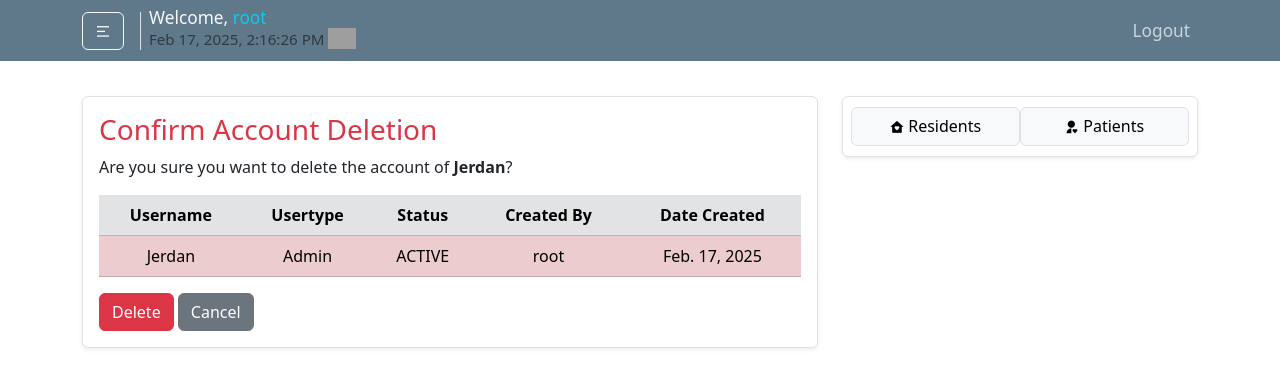
After one commit to Jerdzdidan/WeCareProject, a Django app: page /users/delete-confirm/5/ in a window 1280 px wide. The commit adds this page. Shown: the top 388 px of the page. Run offline with Django 5.2, Linux system fonts and the light colour scheme; a user stored in the database is signed in; data comes from the database, SQL or seed files in the repository; both versions use the stored data as it was after the commit; some libraries are stand-ins or nearby versions; grey boxes are pictures that could not be loaded.

Commit message:
Bugfixes and etc. for Account Create, Update, and Delete

```diff
--- a/dashboard/templates/dashboard/sidebar.html
+++ b/dashboard/templates/dashboard/sidebar.html
@@ -40,7 +40,7 @@
         </a>
       </ul>
       <ul class="list-group my-1">
-        <a href="#" class="nav-link rounded">
+        <a href="{% url "account-list" %}" class="nav-link {% if request.path == '/users/' %}active{% endif %} rounded">
           <li class="list-group-item d-flex align-items-center menu-item">
             <i class="ri-account-box-2-fill me-1 menu-icons"></i>Account Management
           </li>
--- a/users/templates/users/account_list.html
+++ b/users/templates/users/account_list.html
@@ -7,7 +7,7 @@
 <article class="content-section border rounded p-3 shadow-sm">
     <a href="{% url "account-create" %}" class="btn btn-outline-info">Create Account</a>
     <div class="table-responsive table-nowrap mt-2">
-        <table id="accountsTable" class="table table-success table-striped text-center">
+        <table id="accountsTable" class="table table-light table-striped text-center">
             <thead class="table-secondary">
                 <tr>
                     <th>Username</th>
@@ -27,8 +27,8 @@
                             <td style="vertical-align: middle;">{{ account.created_by }}</td>
                             <td style="vertical-align: middle;">{{ account.user.date_joined|date:"M. d, Y" }}</td>
                             <td style="vertical-align: middle;">
-                                <a href="#" class="btn btn-sm btn-outline-success">Update</a>
-                                <a href="#" class="btn btn-sm btn-outline-danger">Delete</a>
+                                <a href="{% url "account-update" account.pk %}" class="btn btn-sm btn-outline-success">Update</a>
+                                <a href="{% url "account-delete-confirm" account.pk %}" class="btn btn-sm btn-outline-danger">Delete</a>
                             </td>
                         </tr>
                     {% endfor %}
--- /dev/null
+++ b/users/templates/users/delete_confirm.html
@@ -0,0 +1,41 @@
+{% extends "dashboard/layout.html" %}
+
+{% block style %}{% endblock style %}
+
+{% block body %}
+
+<article class="content-section border rounded p-3 shadow-sm">
+    <h3 class="text-danger">Confirm Account Deletion</h3>
+    <p>Are you sure you want to delete the account of <strong>{{ account.user.username }}</strong>?</p>
+
+    <div class="table-responsive table-nowrap mt-2">
+        <table id="accountsTable" class="table table-danger table-striped text-center">
+            <thead class="table-secondary">
+                <tr>
+                    <th>Username</th>
+                    <th>Usertype</th>
+                    <th>Status</th>
+                    <th>Created By</th>
+                    <th>Date Created</th>
+                </tr>
+            </thead>
+            <tbody>
+                <tr>
+                    <td style="vertical-align: middle;">{{ account.user.username }}</td>
+                    <td style="vertical-align: middle;">{{ account.usertype }}</td>
+                    <td style="vertical-align: middle;">{{ account.status }}</td>
+                    <td style="vertical-align: middle;">{{ account.created_by }}</td>
+                    <td style="vertical-align: middle;">{{ account.user.date_joined|date:"M. d, Y" }}</td>
+                </tr>
+            </tbody>
+        </table>
+    </div>
+
+    <form method="POST">
+        {% csrf_token %}
+        <button type="submit" class="btn btn-danger">Delete</button>
+        <a href="{% url 'account-list' %}" class="btn btn-secondary">Cancel</a>
+    </form>
+</article>
+
+{% endblock %}
--- a/users/urls.py
+++ b/users/urls.py
@@ -2,10 +2,10 @@ from django.urls import path
 from . import views
 
 urlpatterns = [
-    path('accounts/', views.accountlist, name='account-list'),
+    path('', views.accountlist, name='account-list'),
+
     # create, update, delete
     path('create/', views.accountCreate, name="account-create"),
-    path('update/<int:pk>', views.accountUpdate, name="account-update"),
-    path('delete/<int:pk>', views.accountDelete, name="account-delete"),
-    path('delete/<int:pk>/confirm', views.accountDeleteConfirm, name="account-delete-confirm")
+    path('update/<int:pk>/', views.accountUpdate, name='account-update'),
+    path('delete-confirm/<int:pk>/', views.accountDeleteConfirm, name='account-delete-confirm'),
 ]
--- a/users/views.py
+++ b/users/views.py
@@ -3,60 +3,74 @@ from django.http import HttpResponseForbidden
 from django.contrib.auth.decorators import login_required
 from .models import UserProfile
 from .forms import AccountForm
+from django.contrib.auth.models import User
+from django.contrib import messages
 
 @login_required
 def accountlist(request):
-    if request.user.userprofile.usertype != 'Admin':
-        return HttpResponseForbidden()
+    if not request.user.is_staff:
+        return HttpResponseForbidden("You do not have perimission to see accounts list.")
     accounts = UserProfile.objects.all()
     return render(request, 'users/account_list.html', {'accounts': accounts})
 
 @login_required
 def accountCreate(request):
     if not request.user.is_staff:
-        return HttpResponseForbidden()
+        return HttpResponseForbidden("You do not have permissions to create accounts.")
 
     if request.method == 'POST':
         form = AccountForm(request.POST)
         if form.is_valid():
-            form.save(created_by=request.user)
+            username = form.cleaned_data['username']
+            if User.objects.filter(username=username).exists():
+                messages.danger(request, "Username already exists. Please choose a different one.")
+                return redirect('account-create')
+
+            # Use the form's custom save method to create the User and UserProfile
+            profile = form.save(commit=False, created_by=request.user)
+            profile.save()
+
+            messages.success(request, "Account created successfully!")
             return redirect('account-list')
     else:
         form = AccountForm()
 
     return render(request, 'users/create.html', {'form': form})
 
+
 @login_required
-def accountUpdate(request):
+def accountUpdate(request, pk):
     if request.user.userprofile.usertype != 'Admin':
         return HttpResponseForbidden()
 
+    account = get_object_or_404(UserProfile, pk=pk)
+
     if request.method == 'POST':
-        account_id = request.POST.get('account_id')
-        account = get_object_or_404(UserProfile, pk=account_id)
         form = AccountForm(request.POST, instance=account)
         if form.is_valid():
             form.save()
             return redirect('account-list')
     else:
-        form = AccountForm()
+        form = AccountForm(instance=account)
+
     return render(request, 'users/update.html', {'form': form})
 
-@login_required
-def accountDelete(request, pk):
-    if request.user.userprofile.usertype != 'Admin':
-        return HttpResponseForbidden()
-
-    account = get_object_or_404(UserProfile, pk=pk)
-    if request.method == 'POST':
-        account.delete()
-        return redirect('account-list')
-    return redirect('account-delete-confirm', pk=pk)
 
 @login_required
 def accountDeleteConfirm(request, pk):
-    if request.user.userprofile.usertype != 'Admin':
-        return HttpResponseForbidden()
+    if not request.user.is_staff:
+        return HttpResponseForbidden("You do not have permission to delete accounts.")
 
     account = get_object_or_404(UserProfile, pk=pk)
+
+    # Prevent Admins from deleting themselves
+    if request.user == account.user:
+        return HttpResponseForbidden("You cannot delete your own account.")
+
+    if request.method == 'POST':
+        account.user.delete()
+        account.delete()
+
+        return redirect('account-list')
+
     return render(request, 'users/delete_confirm.html', {'account': account})
```
Also changed, not shown: users/forms.py (+25 -29 lines), users/templates/users/update.html (added, +22 -0 lines), db.sqlite3.
